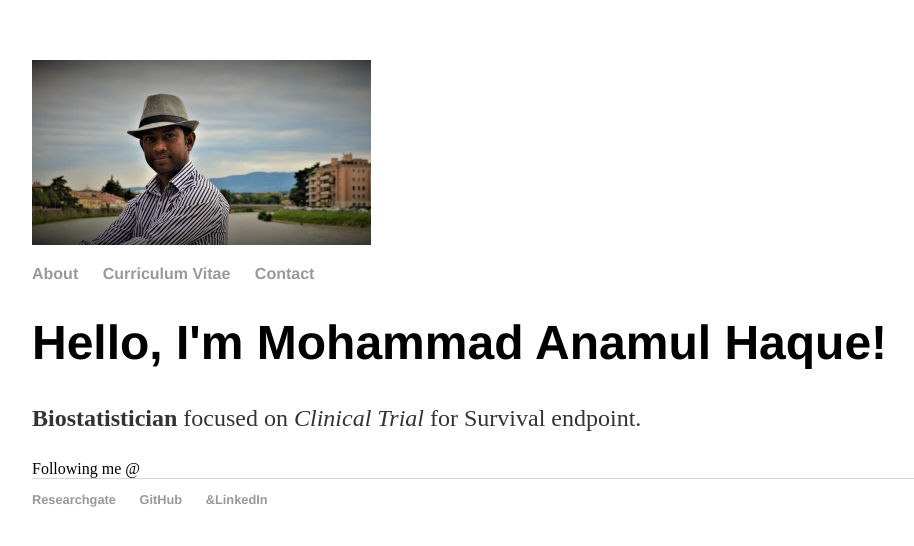
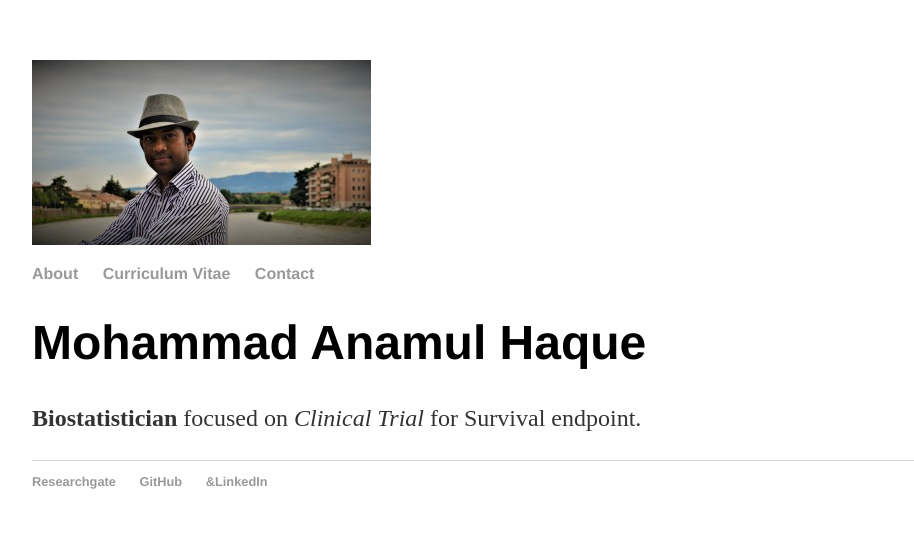
Before and after one commit to haquemdanamul/haquemdanamul, a Jekyll site: the page built from index.html, in a window 1280 px wide. Shown: the top 546 px of the page, without its empty margins (160-1074 px from the left). Built offline with Jekyll 4.4.1, drawn with Linux system fonts in a browser that asks for light colours.

Commit message:
Update index.html

```diff
--- a/index.html
+++ b/index.html
@@ -4,8 +4,8 @@ title: Haque Md Anamul
 ---
 
 <div class="blurb">
-	<h1>Hello, I'm Mohammad Anamul Haque!</h1>
+	<h1> Mohammad Anamul Haque</h1>
 	<p><strong>Biostatistician</strong> focused on<em> Clinical Trial </em> for Survival endpoint. </p>
 
-Following me @
+
 </div><!-- /.blurb -->
```
